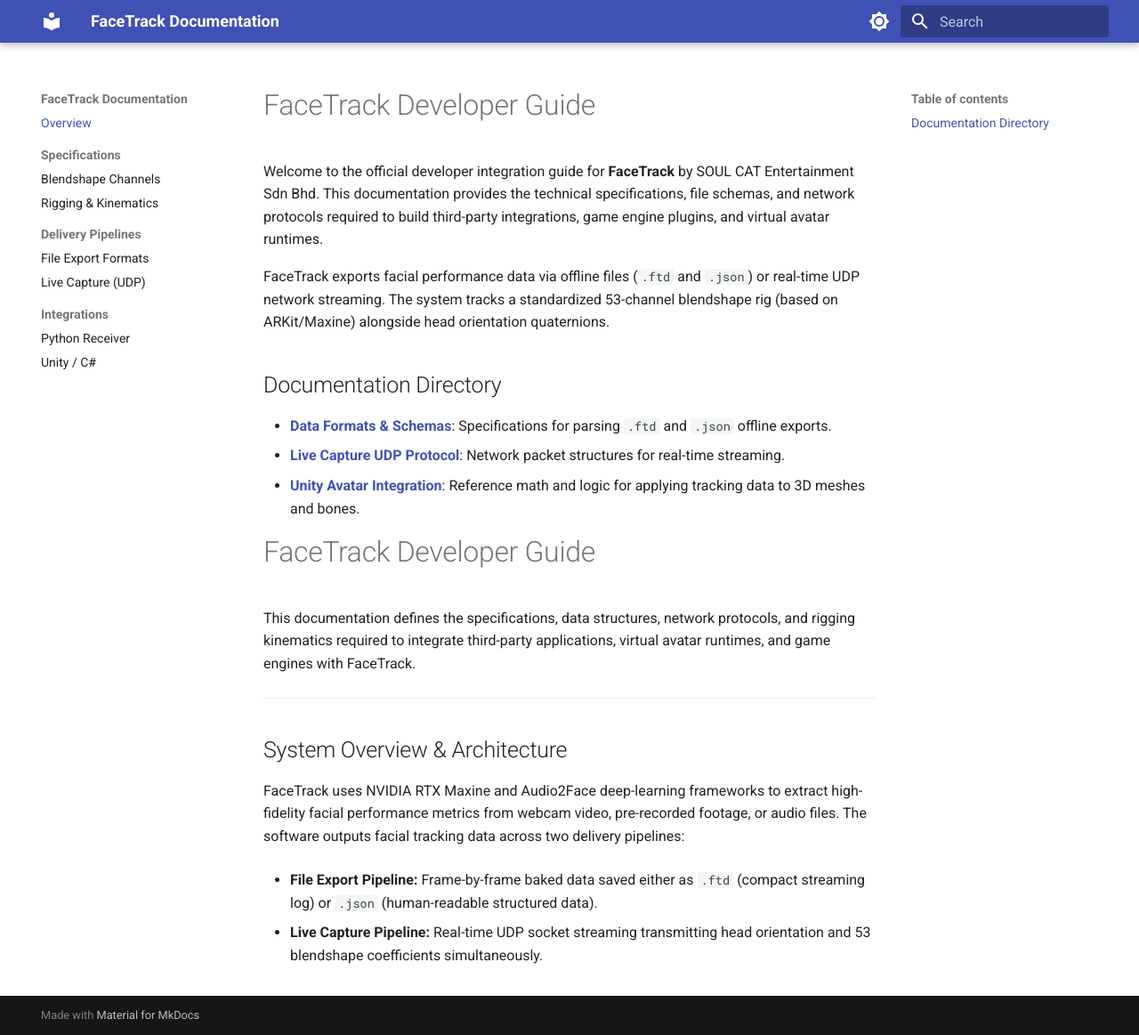
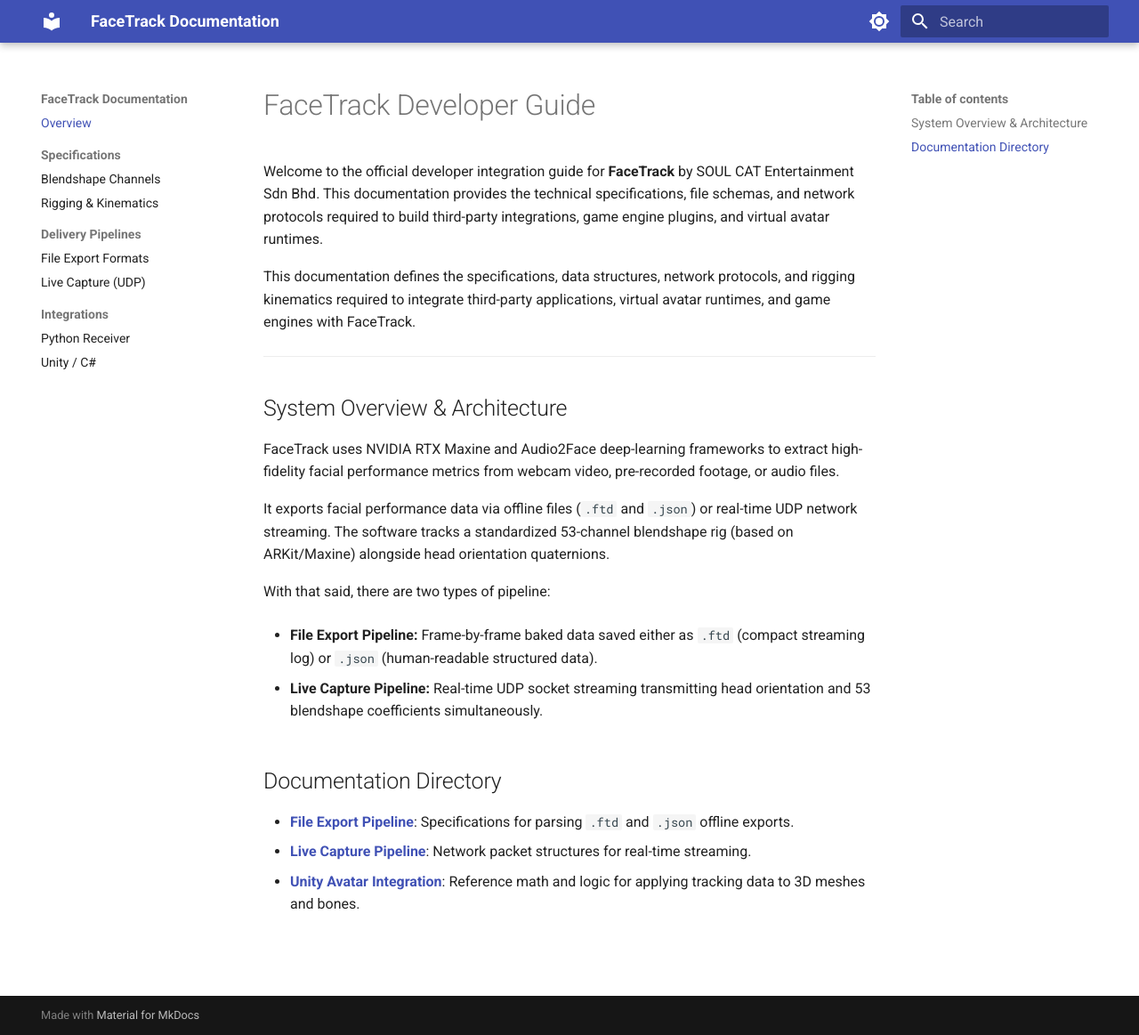
Before and after one commit to soulcatentertainment/FaceTrack-Developer-Guide, an MkDocs documentation site: the page built from docs/index.md, in a window 1280 px wide and 1163 px high. Shown: the whole window at 89% size. Built offline with MkDocs 1.6.1 and Material for MkDocs 9.7.7, drawn with Linux system fonts in a browser that asks for light colours; some of the changed lines change nothing that is shown.

Commit message:
Revise FaceTrack Developer Guide structure and content
Reorganized and clarified the FaceTrack Developer Guide content, including system overview and documentation directory.

```diff
--- a/docs/index.md
+++ b/docs/index.md
@@ -1,16 +1,6 @@
 # FaceTrack Developer Guide
 
 Welcome to the official developer integration guide for **FaceTrack** by SOUL CAT Entertainment Sdn Bhd. This documentation provides the technical specifications, file schemas, and network protocols required to build third-party integrations, game engine plugins, and virtual avatar runtimes.
-
-FaceTrack exports facial performance data via offline files (`.ftd` and `.json`) or real-time UDP network streaming. The system tracks a standardized 53-channel blendshape rig (based on ARKit/Maxine) alongside head orientation quaternions.
-
-## Documentation Directory
-
-- **[Data Formats & Schemas](formats/file-formats.md)**: Specifications for parsing `.ftd` and `.json` offline exports.
-- **[Live Capture UDP Protocol](integrations/live-capture-udp.md)**: Network packet structures for real-time streaming.
-- **[Unity Avatar Integration](integrations/unity-avatar.md)**: Reference math and logic for applying tracking data to 3D meshes and bones.
-
-# FaceTrack Developer Guide
 
 This documentation defines the specifications, data structures, network protocols, and rigging kinematics required to integrate third-party applications, virtual avatar runtimes, and game engines with FaceTrack.
 
@@ -18,8 +8,18 @@
 
 ## System Overview & Architecture
 
-FaceTrack uses NVIDIA RTX Maxine and Audio2Face deep-learning frameworks to extract high-fidelity facial performance metrics from webcam video, pre-recorded footage, or audio files. The software outputs facial tracking data across two delivery pipelines:
+FaceTrack uses NVIDIA RTX Maxine and Audio2Face deep-learning frameworks to extract high-fidelity facial performance metrics from webcam video, pre-recorded footage, or audio files.
+
+It exports facial performance data via offline files (`.ftd` and `.json`) or real-time UDP network streaming. The software tracks a standardized 53-channel blendshape rig (based on ARKit/Maxine) alongside head orientation quaternions.
+
+With that said, there are two types of pipeline:
 
 - **File Export Pipeline:** Frame-by-frame baked data saved either as `.ftd` (compact streaming log) or `.json` (human-readable structured data).
 
 - **Live Capture Pipeline:** Real-time UDP socket streaming transmitting head orientation and 53 blendshape coefficients simultaneously.
+
+## Documentation Directory
+
+- **[File Export Pipeline](integrations/file-exports.md)**: Specifications for parsing `.ftd` and `.json` offline exports.
+- **[Live Capture Pipeline](integrations/live-capture.md)**: Network packet structures for real-time streaming.
+- **[Unity Avatar Integration](integrations/unity-avatar.md)**: Reference math and logic for applying tracking data to 3D meshes and bones.
```
